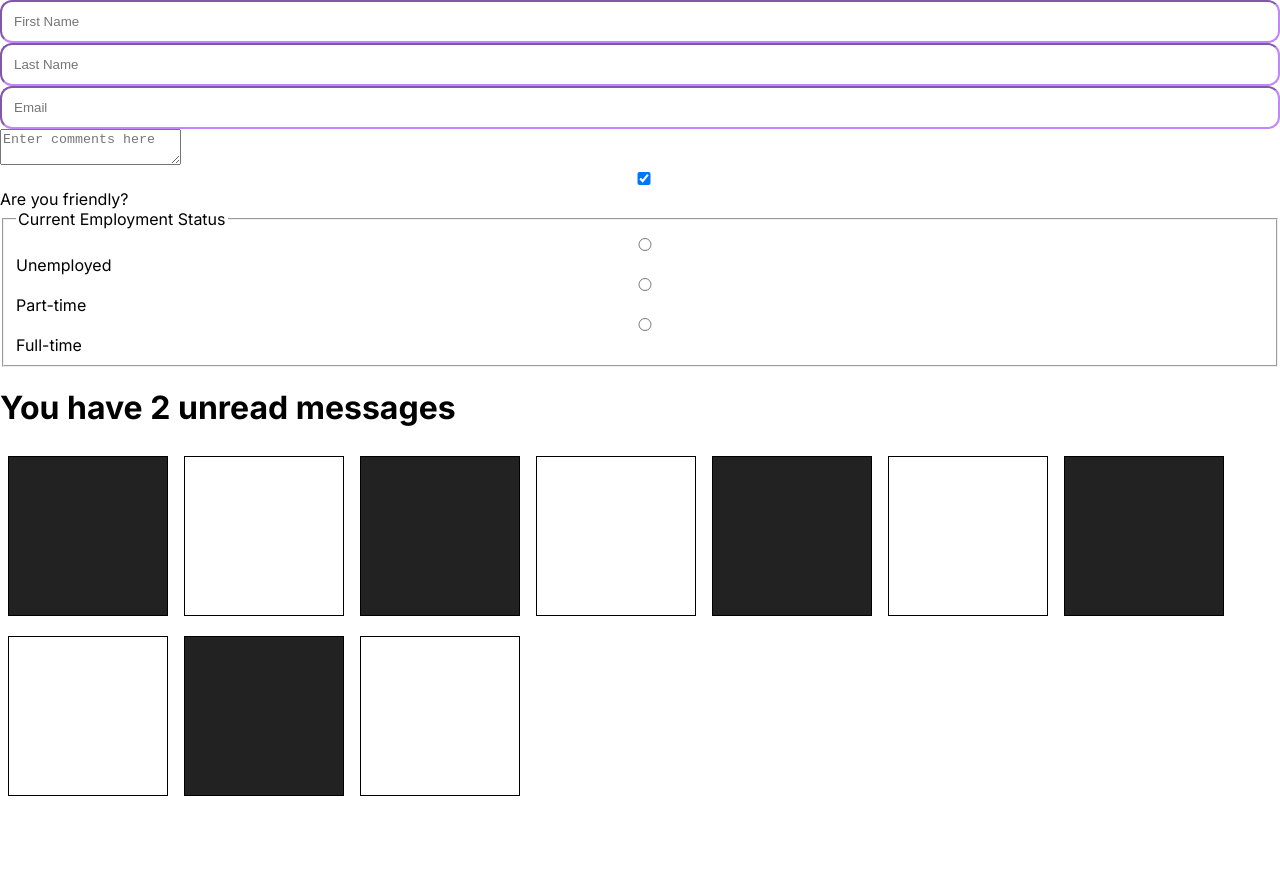
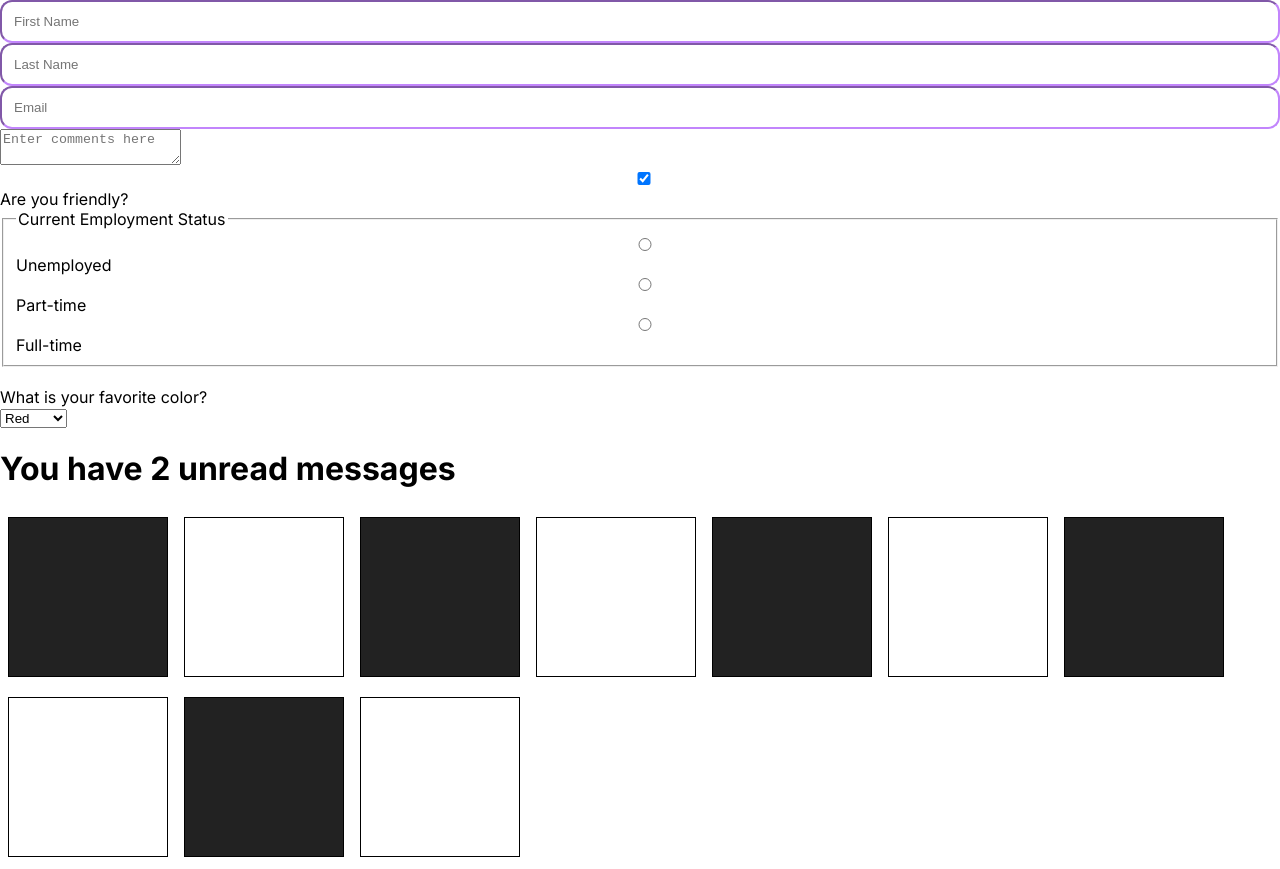
Before and after one commit to brandonfelty/react_tutorial, a React (Create React App) app: page /boxes in a window 1280 px wide. Before the commit the page ends 808 px from the top, so only its background shows below. Built offline with nearby package versions, Linux system fonts and the light colour scheme.

Commit message:
creates a fav color selector

```diff
--- a/src/components/Form.jsx
+++ b/src/components/Form.jsx
@@ -92,6 +92,18 @@ function Form() {
         <label htmlFor='full-time'>Full-time</label>
         <br />
       </fieldset>
+      <br />
+      <label htmlFor='favColor'>What is your favorite color?</label>
+      <br />
+      <select id='favColor'>
+        <option value='red'>Red</option>
+        <option value='orange'>Orange</option>
+        <option value='yellow'>Yellow</option>
+        <option value='green'>Green</option>
+        <option value='blue'>Blue</option>
+        <option value='indigo'>Indigo</option>
+        <option value='violet'>Violet</option>
+      </select>
     </form>
   )
 }
```
